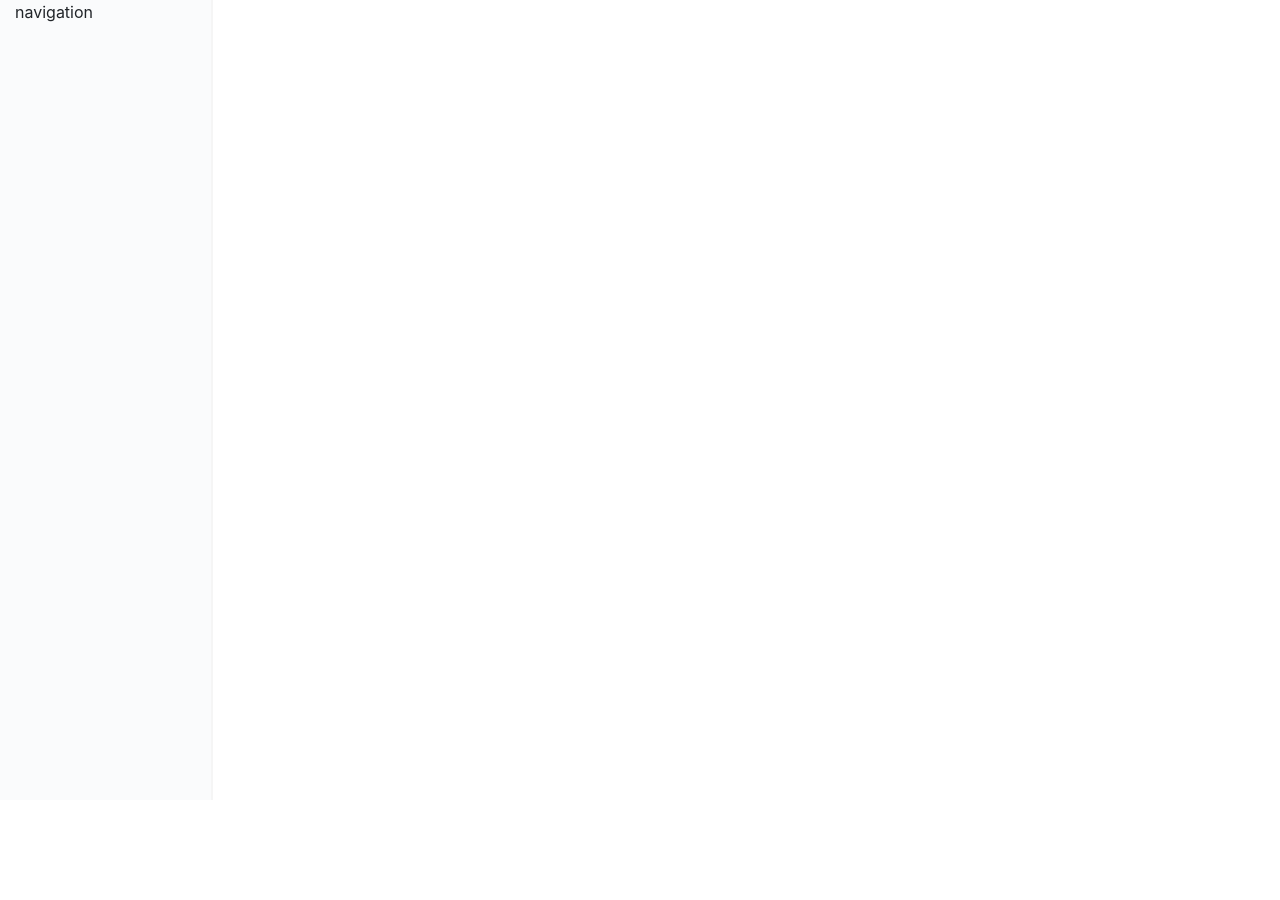
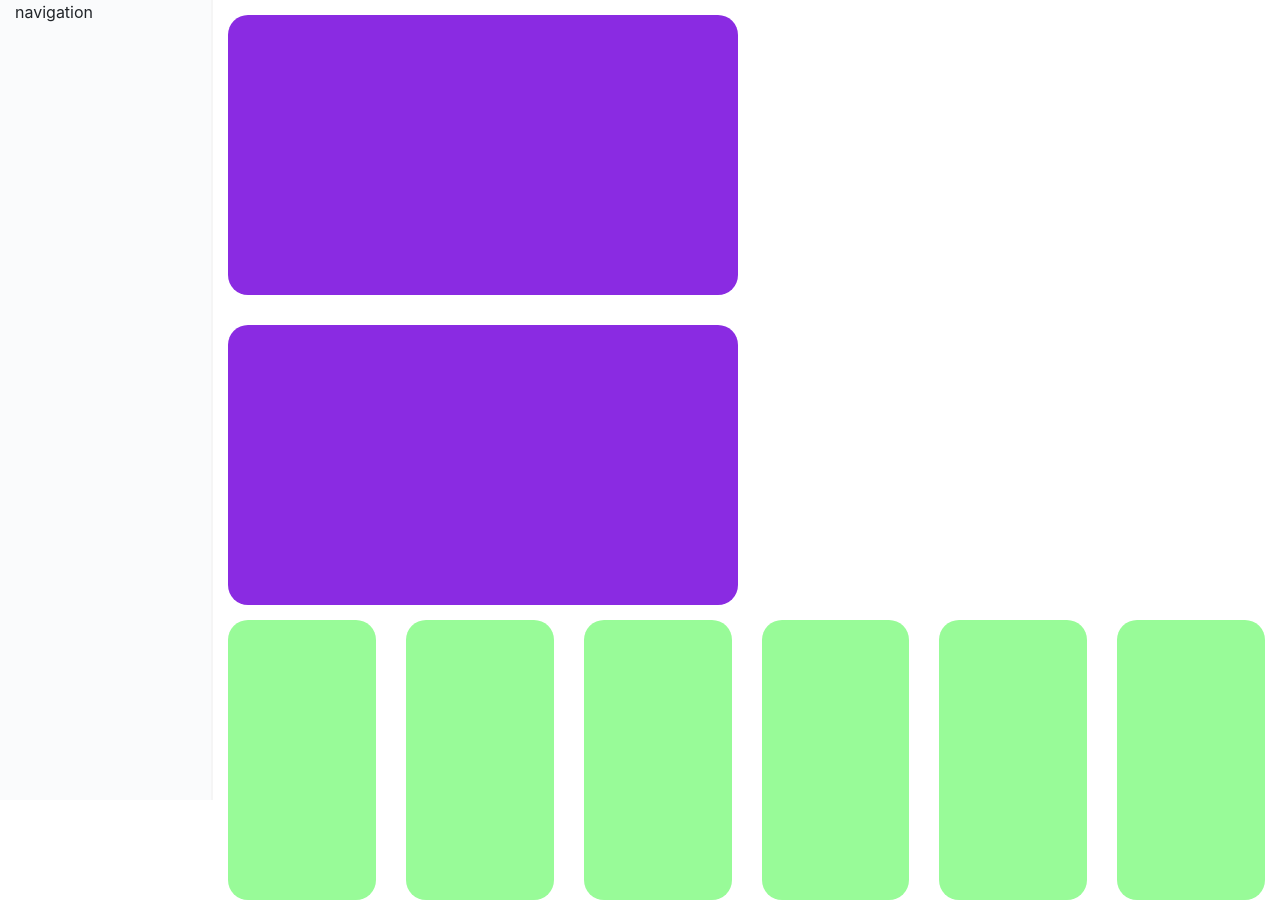
Before and after one commit to s4mf3nn/theMovieApp, a React (Create React App) app in the folder the-movie-app/: page / in a window 1280 px wide. Before the commit the page ends 800 px from the top, so only its background shows below. Built offline with nearby package versions, Linux system fonts and the light colour scheme.

Commit message:
creating movies cards

```diff
--- a/the-movie-app/src/Components/MoviesHList.jsx
+++ b/the-movie-app/src/Components/MoviesHList.jsx
@@ -1,11 +1,55 @@
 import React, { Component } from 'react';
+
+//Package
+import styled from 'styled-components';
+
+//ReactStrap
+import { Container, Row, Col } from 'reactstrap';
+
+const Card = styled(Col)`
+    background-color: palegreen;
+    border-radius: 20px;
+    height: 280px;
+    width: 100%;
+`
 
 class MoviesHList extends Component {
     render() {
         return (
-            <div>
+            <Container fluid>
+                <Row>
+                    <Col md="2">
+                        <Card>
 
-            </div>
+                        </Card>
+                    </Col>
+                    <Col md="2">
+                        <Card>
+
+                        </Card>
+                    </Col>
+                    <Col md="2">
+                        <Card>
+
+                        </Card>
+                    </Col>
+                    <Col md="2">
+                        <Card>
+
+                        </Card>
+                    </Col>
+                    <Col md="2">
+                        <Card>
+
+                        </Card>
+                    </Col>
+                    <Col md="2">
+                        <Card>
+
+                        </Card>
+                    </Col>
+                </Row>
+            </Container>
         );
     }
 }
--- a/the-movie-app/src/Components/MoviesSlide.jsx
+++ b/the-movie-app/src/Components/MoviesSlide.jsx
@@ -1,11 +1,33 @@
 import React, { Component } from 'react';
+
+//Package
+import styled from 'styled-components';
+
+//ReactStrap
+import { Container, Row, Col } from 'reactstrap';
+
+const SlideCard = styled.div`
+    background-color: blueviolet;
+    border-radius: 20px;
+    height: 280px;
+    padding: 15px;
+    margin: 15px;
+    width: 510px;
+`
 
 class MoviesSlide extends Component {
     render() {
         return (
-            <div>
+            <Container fluid>
+                <Row>
+                    <SlideCard>
 
-            </div>
+                    </SlideCard>
+                    <SlideCard>
+
+                    </SlideCard>
+                </Row>
+            </Container>
         );
     }
 }
```
